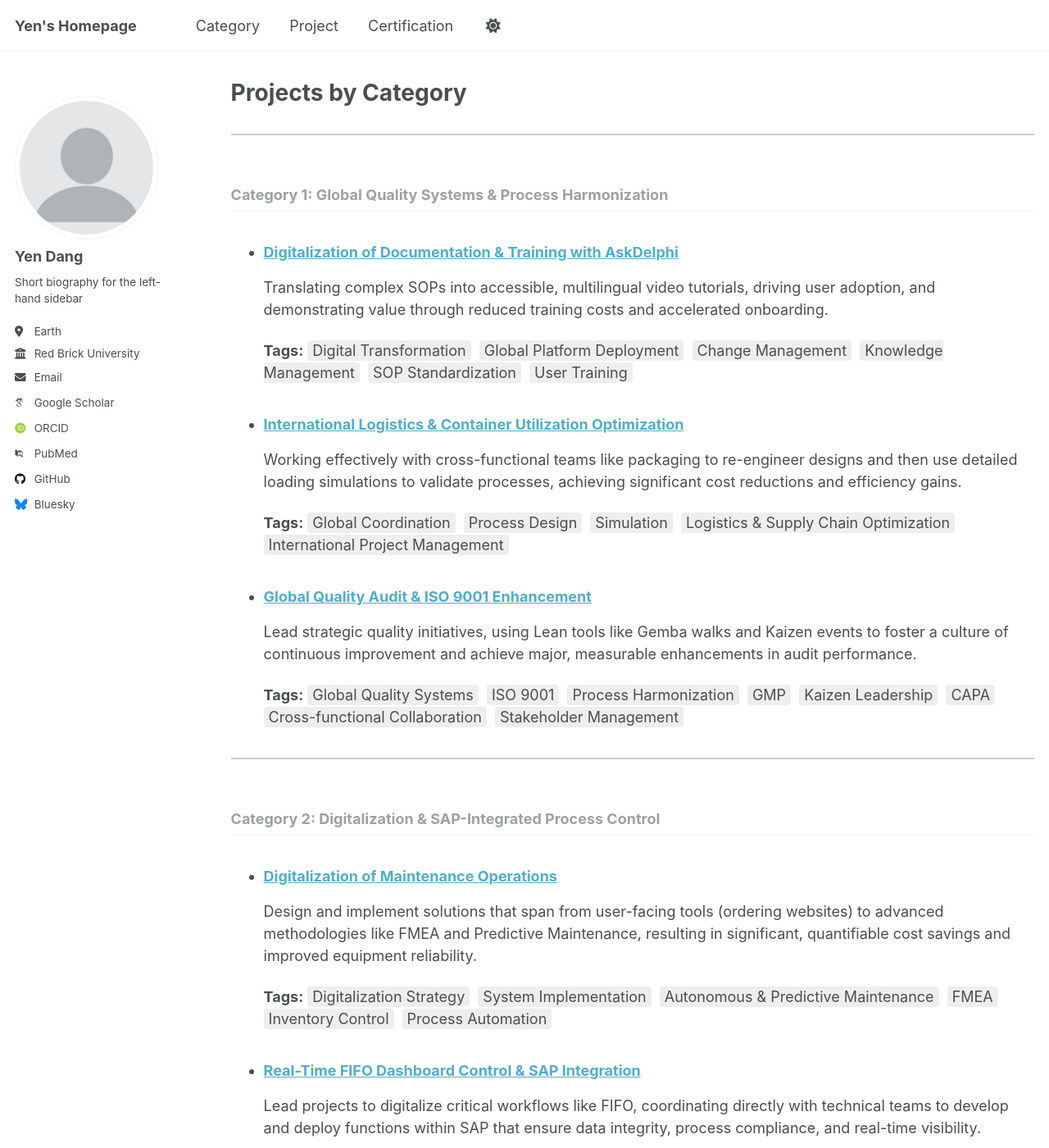
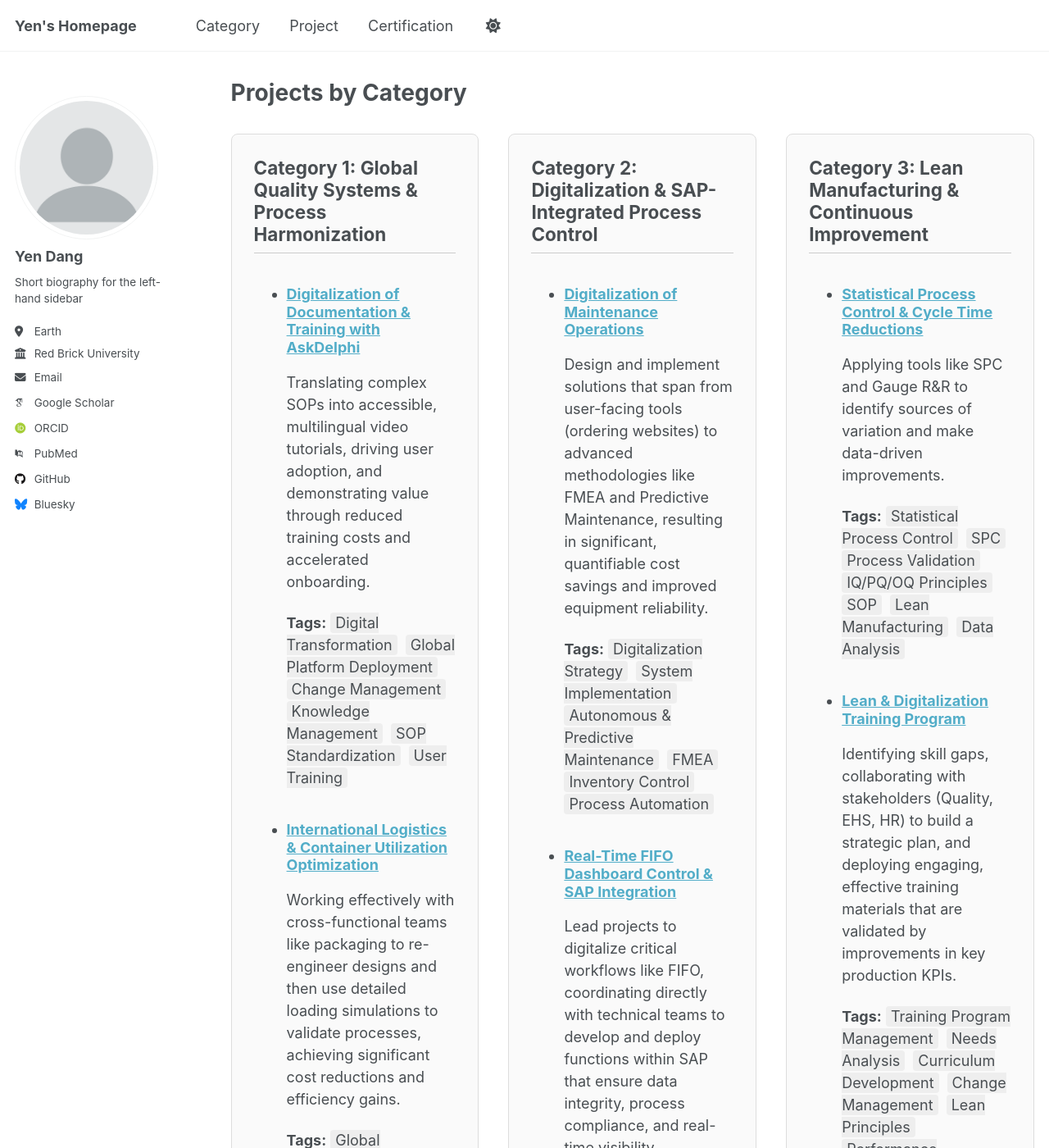
Before and after one commit to yen010390/yen010390.github.io, a Jekyll site: the page built from _pages/category-archive.html, in a window 1280 px wide and 1400 px high. Shown: the whole window at 82% size. Built offline with Jekyll 4.4.1, drawn with Linux system fonts in a browser that asks for light colours; some web fonts are replaced.

Commit message:
Update category-archive.html

```diff
--- a/_pages/category-archive.html
+++ b/_pages/category-archive.html
@@ -8,13 +8,41 @@ author_profile: true
 {% include base_path %}
 {% include group-by-array collection=site.project field="categories" %}
 
+<style>
+  .category-columns {
+    display: flex;
+    flex-wrap: wrap;
+    gap: 2rem;
+    margin-top: 2rem;
+  }
+
+  .category-column {
+    flex: 1 1 300px;
+    border: 1px solid #ddd;
+    padding: 1.5rem;
+    border-radius: 8px;
+    background-color: #fafafa;
+  }
+
+  .category-column h2 {
+    margin-top: 0;
+    border-bottom: 1px solid #ccc;
+    padding-bottom: 0.5rem;
+  }
+
+  .category-column li {
+    margin-bottom: 1.5em;
+  }
+</style>
+
+<div class="category-columns">
   {% for category in group_names %}
     {% assign projects = group_items[forloop.index0] %}
-  <div style="border-top: 2px solid #ccc; padding-top: 2em; margin-top: 2em;">
-    <h2 id="{{ category | slugify }}" class="archive__subtitle">{{ category }}</h2>
+    <div class="category-column">
+      <h2 id="{{ category | slugify }}">{{ category }}</h2>
       <ul>
         {% for project in projects %}
-        <li style="margin-bottom: 1.5em;">
+          <li>
             <h3><a href="{{ project.url | relative_url }}">{{ project.title }}</a></h3>
             {% if project.excerpt %}
               <p>{{ project.excerpt | strip_html | truncatewords: 30 }}</p>
@@ -31,3 +59,4 @@ author_profile: true
       </ul>
     </div>
   {% endfor %}
+</div>
```
Lines whose indentation alone changed are shown as unchanged.
